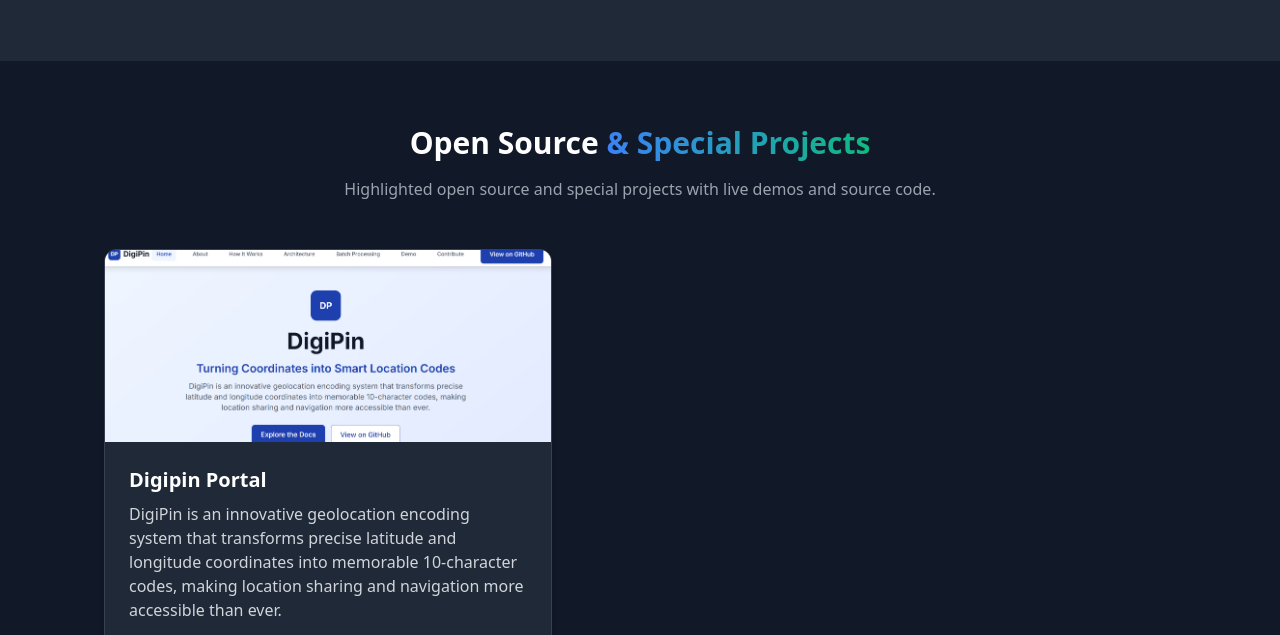
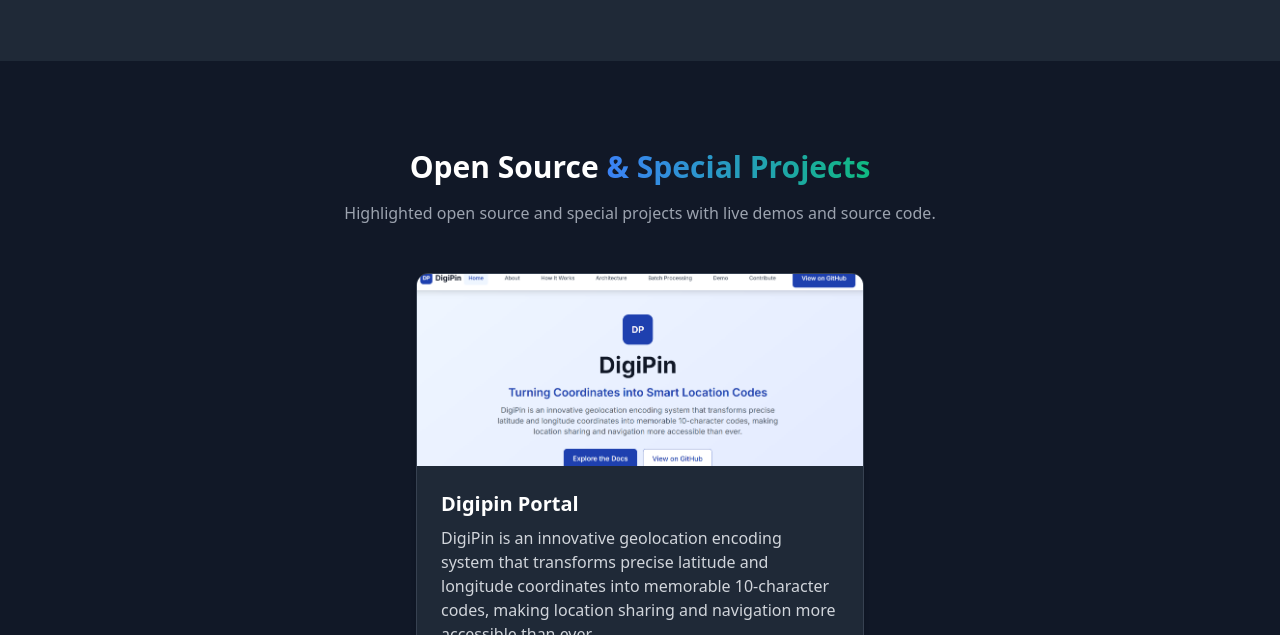
Before and after one commit to Kvr-10/kvr-10.github.io, a plain HTML site: page docs/index.html in a window 1280 px wide. Shown: the part 4910-5545 px from the top of the page. Drawn offline with nearby package versions, Linux system fonts and the light colour scheme.

Commit message:
ui fixed

```diff
--- a/docs/index.html
+++ b/docs/index.html
@@ -541,22 +541,26 @@
     </section>
 
     <!-- Open Source & Special Projects Section -->
-    <section class="py-16 bg-gray-900">
+<section class="py-16 lg:min-h-screen lg:flex lg:items-center lg:justify-center bg-gray-900">
     <div class="max-w-7xl mx-auto px-4 sm:px-6 lg:px-8">
-            <h2 class="text-3xl font-bold text-center text-white mb-4">Open Source <span class="gradient-text">& Special
-                    Projects</span></h2>
-            <p class="text-center text-gray-400 mb-12 max-w-2xl mx-auto">Highlighted open source and special projects
-                with live demos and source code.</p>
-            <div class="grid md:grid-cols-1 lg:grid-cols-2 gap-8 justify-center">
+        <h2 class="text-3xl font-bold text-center text-white mb-4">
+            Open Source <span class="gradient-text">& Special Projects</span>
+        </h2>
+        <p class="text-center text-gray-400 mb-12 max-w-2xl mx-auto">
+            Highlighted open source and special projects with live demos and source code.
+        </p>
+        <div class="grid md:grid-cols-1 gap-8 justify-center">
             <div
                 class="project-card card-bg rounded-xl shadow-md overflow-hidden transition duration-300 w-full max-w-md mx-auto">
                 <img src="images/digipin.png" alt="Digipin Portal" class="w-full h-48 object-cover bg-gray-800"
                     onerror="this.style.display='none'">
                 <div class="p-6">
                     <h3 class="text-xl font-bold text-white mb-2">Digipin Portal</h3>
-                        <p class="text-gray-300 mb-4">DigiPin is an innovative geolocation encoding system that
-                            transforms precise latitude and longitude coordinates into memorable 10-character codes,
-                            making location sharing and navigation more accessible than ever.</p>
+                    <p class="text-gray-300 mb-4">
+                        DigiPin is an innovative geolocation encoding system that transforms precise latitude and
+                        longitude coordinates into memorable 10-character codes, making location sharing and navigation
+                        more accessible than ever.
+                    </p>
                     <div class="flex flex-wrap gap-2 mb-4">
                         <span class="px-3 py-1 bg-blue-900/30 text-primary text-sm rounded-full">Next.js</span>
                         <span class="px-3 py-1 bg-blue-900/30 text-primary text-sm rounded-full">React.js</span>
@@ -577,6 +581,7 @@
         </div>
     </div>
 </section>
+
 
     <!-- Projects Section -->
     <section id="projects" class="py-16 bg-gray-900">
```
Lines whose indentation alone changed are shown as unchanged.
